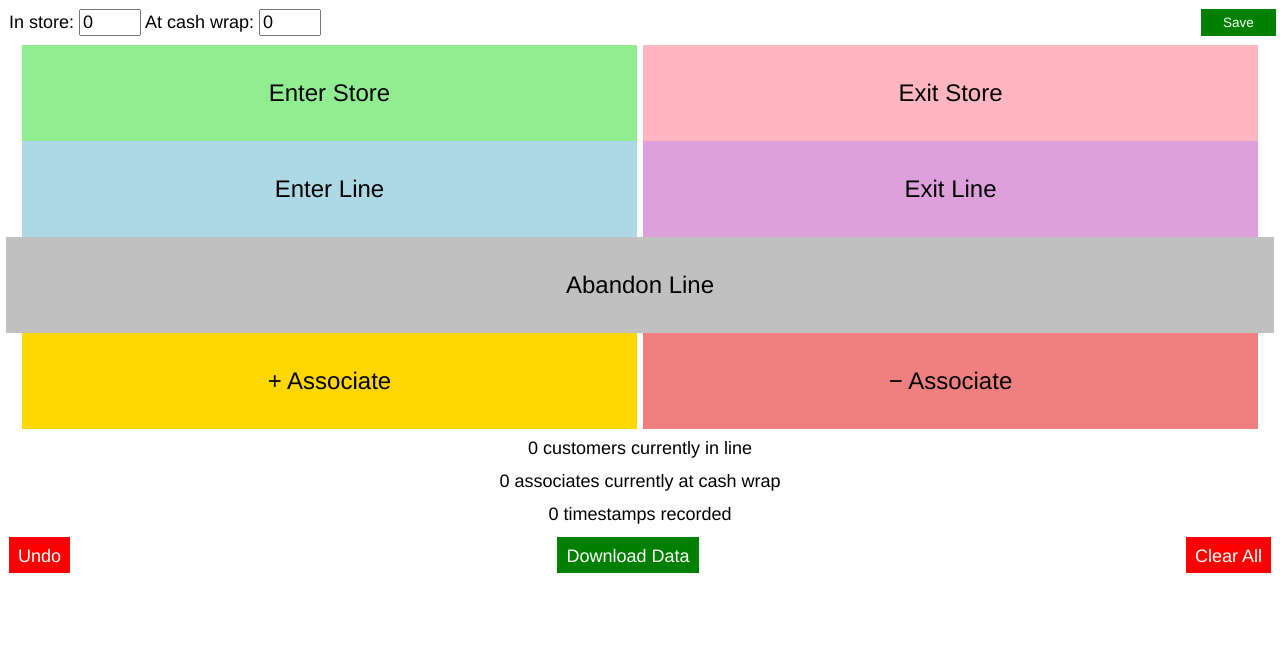
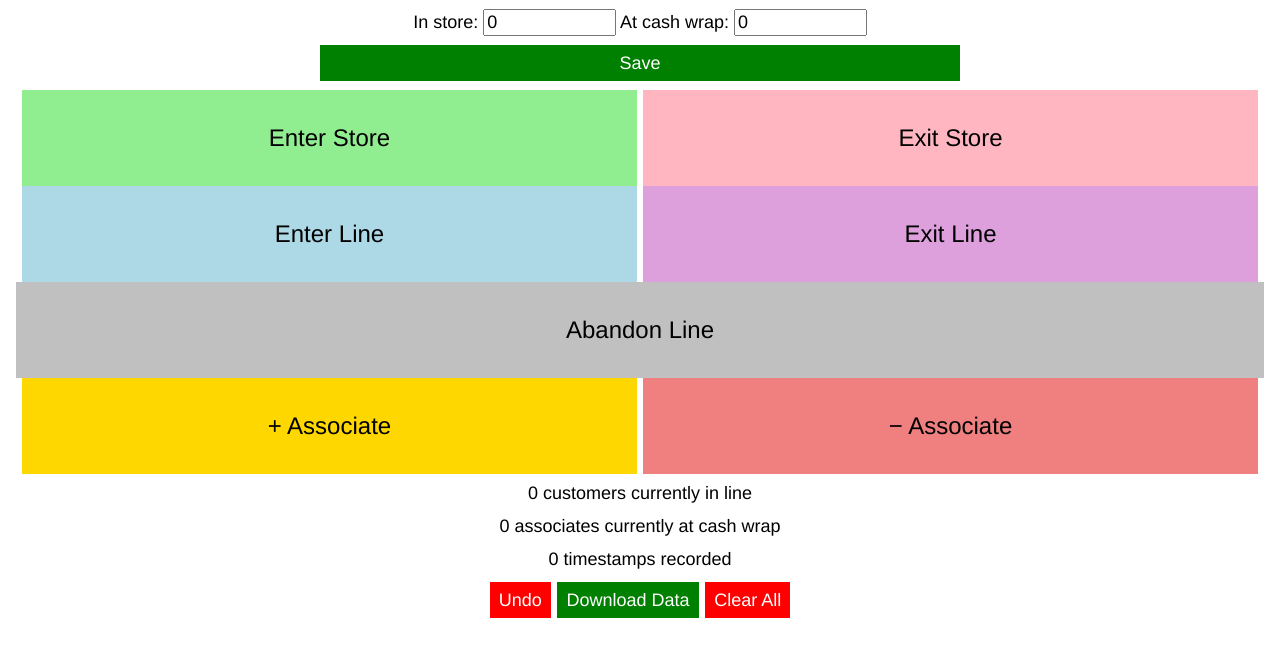
Before and after one commit to chinaowl/timestamper, a plain HTML site: page index.html in a window 1280 px wide. Drawn offline with Linux system fonts and the light colour scheme; a script that the page names is missing.

Commit message:
fixed formatting

```diff
--- a/index.html
+++ b/index.html
@@ -21,8 +21,8 @@
 		<div id="initialCount">
 			In store: <input ng-model="initialCount.numInStore">
 			At cash wrap: <input ng-model="initialCount.numAssociates">
-			<div id="save" ng-click="saveInitialCount()"><p>Save</p></div>
 		</div>
+		<div id="save" ng-click="saveInitialCount()"><p>Save</p></div>
 		<div id="enterStore" ng-click="enterStore()"><p>Enter Store</p></div>
 		<div id="exitStore" ng-click="exitStore()"><p>Exit Store</p></div>
 		<div id="enterLine" ng-click="enterLine()"><p>Enter Line</p></div>
@@ -34,7 +34,7 @@
 		<div id="numAssociates"><p>{{numAssociates}} associates currently at cash wrap</p></div>
 		<div id="numTimestamps"><p>{{timestamps.length}} timestamps recorded</p></div>
 		<div id="undo" ng-click="undo()"><p>Undo</p></div>
+		<div id="downloadData" ng-click="downloadData()"><p>Download Data</p></div>
 		<div id="clearAll" ng-click="clearAll()"><p>Clear All</p></div>
-		<div id="downloadData" ng-click="downloadData()"><p>Download Data</p></div>
 	</body>
 </html>
--- a/styles/style.scss
+++ b/styles/style.scss
@@ -30,17 +30,13 @@ body
 #initialCount
 {
 	font-size: 0.75em;
-	width: 100%;
+	width: 97.5%;
 	height: auto;
-	margin-top: 0.5em;
-	margin-left: 0.5em;
-	margin-bottom: 0.5em;
-	position: relative;
-	text-align: left;
+	margin: 0.5em 0;
 
 	input
 	{
-		width: 3em;
+		width: 10%;
 	}
 }
 
@@ -66,7 +62,7 @@ body
 
 #abandonLine
 {
-	width: 99%;
+	width: 97.5%;
 	background-color: silver;
 }
 
@@ -94,28 +90,19 @@ body
 
 #save, #undo, #clearAll, #downloadData
 {
+	display: inline-block;
 	background-color: red;
 	color: white;
 	font-size: 0.75em;
 	height: 2em;
 	width: auto;
 	padding: 0 0.5em 0 0.5em;
-	margin: 0.5em 0.5em 0.2em 0.5em;
+	margin: 0.5em 0 0.5em 0;
 
 	p
 	{
-		top: 25%;
+		top: 22.5%;
 	}
-}
-
-#undo
-{
-	float: left;
-}
-
-#clearAll
-{
-	float: right;
 }
 
 #save, #downloadData
@@ -125,13 +112,7 @@ body
 
 #save
 {
-	position: absolute;
-	margin-top: 0;
-	right: 0.5em;
-	width: 5.5em;
-
-	p
-	{
-		top: 22.5%;
-	}
+	display: block;
+	width: 50%;
+	margin: 0 auto 0.5em auto;
 }
```
Also changed, not shown: styles/style.css.
